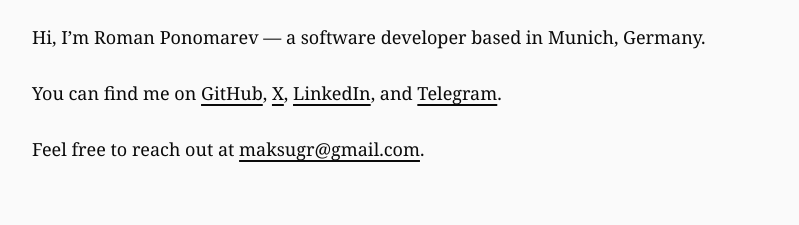
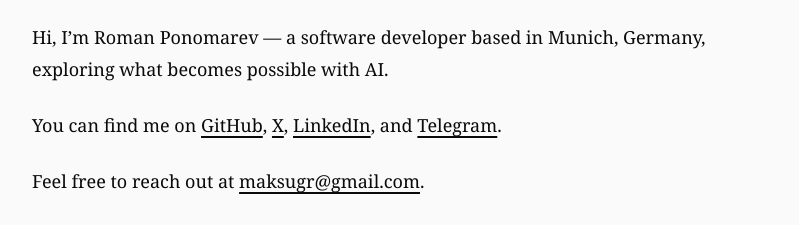
Before and after one commit to maksugr/maksugr.com, an Astro site: page /about in a window 1280 px wide. Shown: the part 575-800 px from the top of the page, without its empty margins (240-1039 px from the left). Built offline with nearby package versions, Linux system fonts and the light colour scheme; Astro itself is replaced by a stand-in of ours; some packages are replaced by stand-ins of ours.

Commit message:
Update about

```diff
--- a/src/pages/about.md
+++ b/src/pages/about.md
@@ -4,7 +4,7 @@ title: "About"
 description: "About Roman Ponomarev — software developer based in Munich, Germany."
 ---
 
-Hi, I'm Roman Ponomarev — a software developer based in Munich, Germany.
+Hi, I'm Roman Ponomarev — a software developer based in Munich, Germany, exploring what becomes possible with AI.
 
 You can find me on [GitHub](https://github.com/maksugr), [X](https://x.com/maksugr), [LinkedIn](https://www.linkedin.com/in/maksugr/), and [Telegram](https://t.me/maksugr).
 
```
